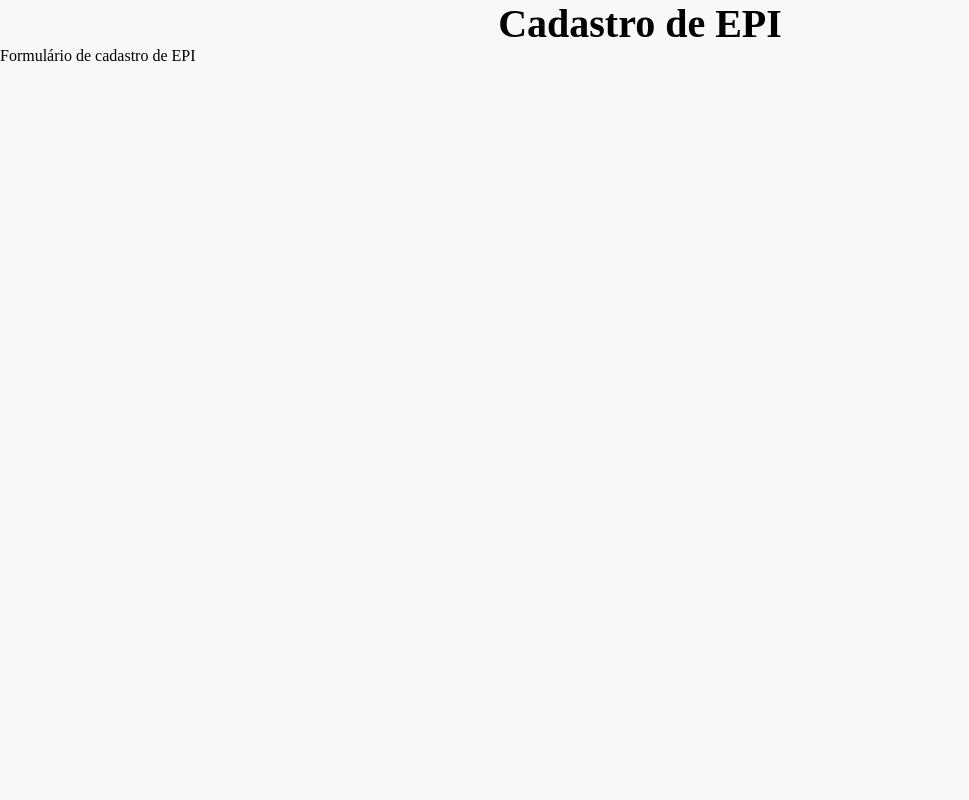
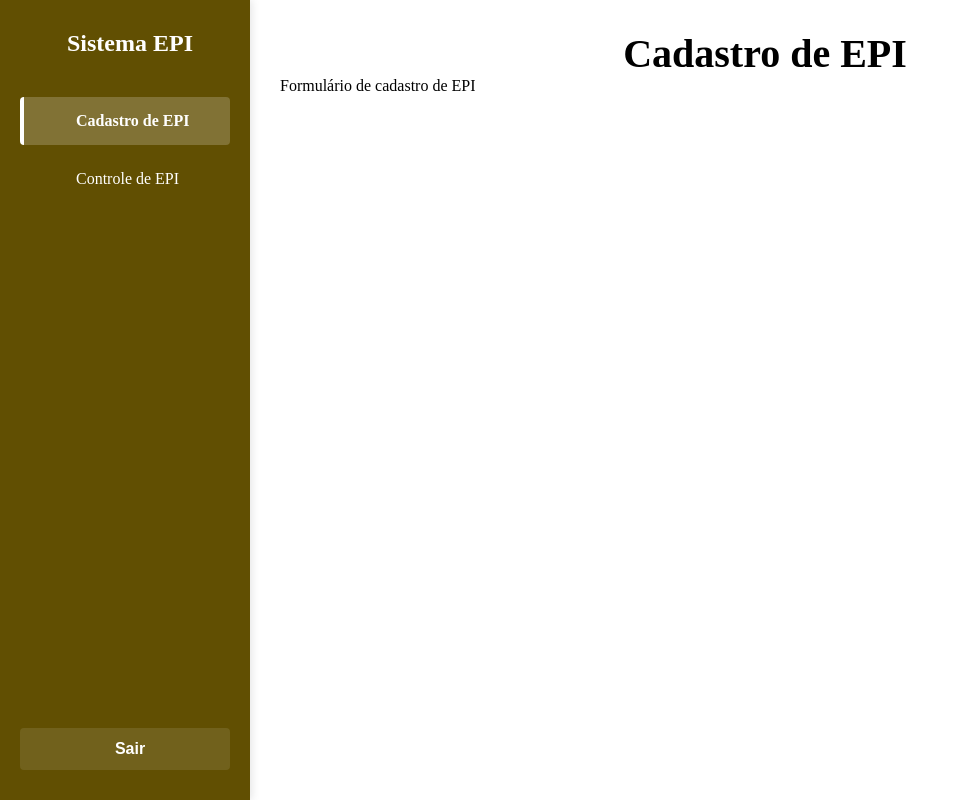
Before and after one commit to henriqueVMdev/Sistema_epi, a Vue app: page /cadastro_epi in a window 1280 px wide. Shown: the whole page, without its empty margins (0-969 px from the left). Built offline with nearby package versions, Linux system fonts and the light colour scheme; no server answers.

Commit message:
FIX SIDEBAR

```diff
--- a/src/components/sidebar.vue
+++ b/src/components/sidebar.vue
@@ -115,7 +115,7 @@ async function sair() {
   /* flex = coloca os elementos lado a lado */
   height: 100vh;
   /* 100vh = ocupa toda a altura da tela */
-  background-color: #79772d;
+  background-color: #F49D25;
 }
 
 /* ===== SIDEBAR: Menu lateral fixo ===== */
@@ -123,7 +123,7 @@ async function sair() {
 .sidebar {
   width: 250px;
   /* Largura fixa de 250px */
-  background-color: #003D99;
+  background-color: #614f02;
   /* Azul escuro como fundo */
   color: #FFFFFF;
   /* Texto branco */
--- a/src/router/index.js
+++ b/src/router/index.js
@@ -11,10 +11,8 @@ const routes = [
   { path: "/", component: home },
   { path: "/login", component: login },
   { path: "/cadastro_user", component: cadastro_user },
-  { path: "/cadastro_epi", component: cadastro_epi },
-  { path: "/controle_EPI", component: Controle_EPI },
 
-  { path: "/sidebar",
+  { path: "/",
      component: Sidebar,
     children: [
       {path: "cadastro_epi", component: cadastro_epi},
```
